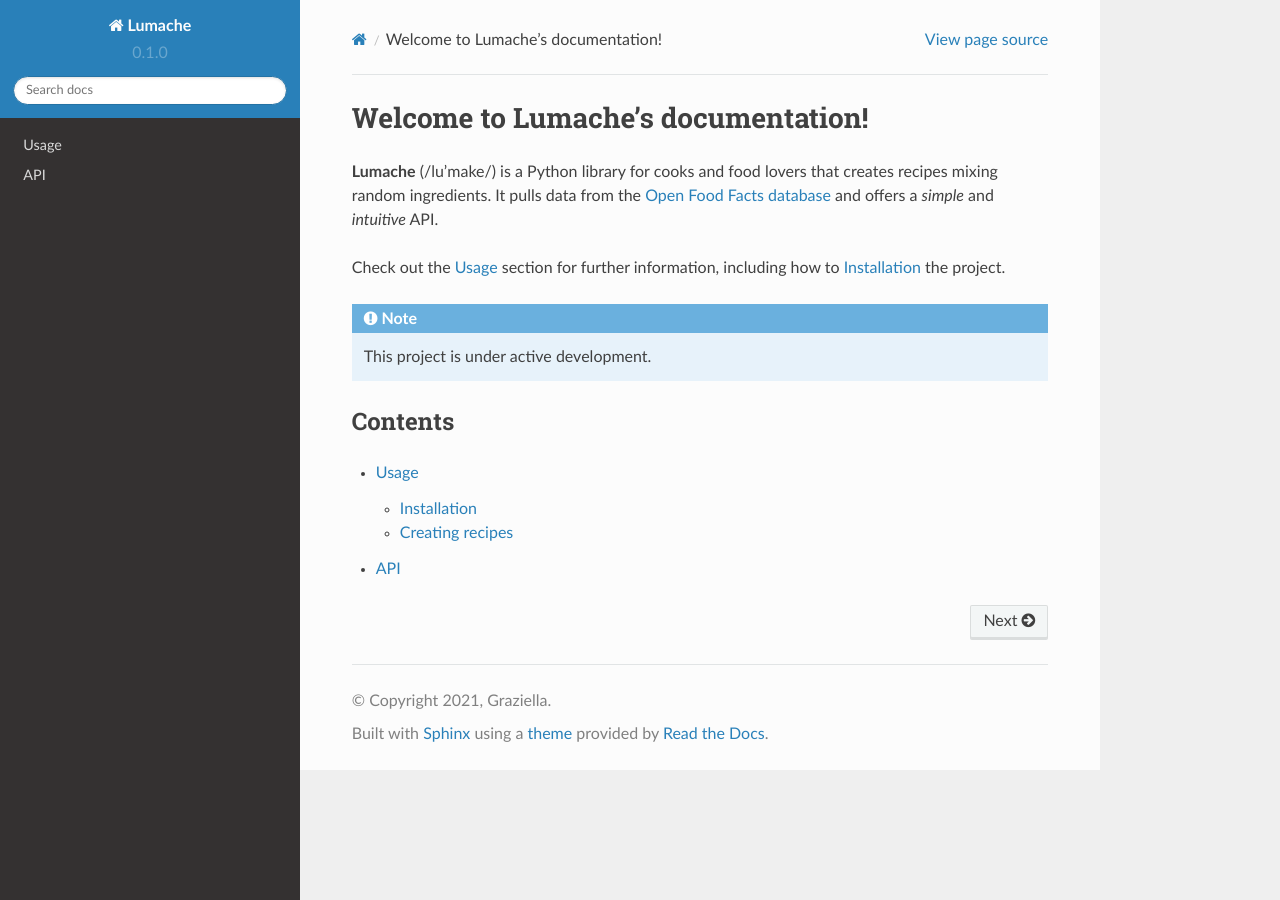
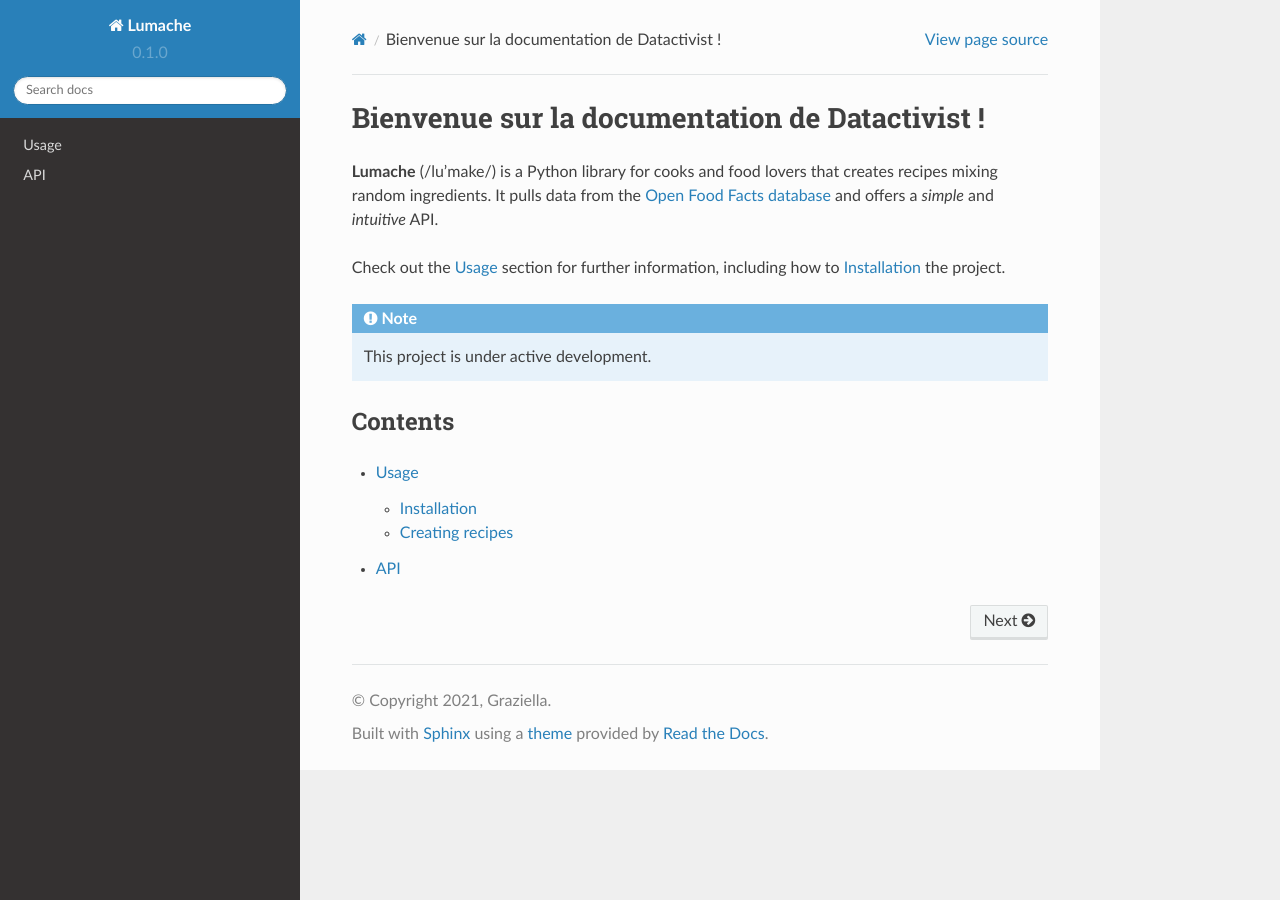
Before and after one commit to datactivist/documentation-datactivist, a Sphinx documentation site: the page built from docs/source/index.rst, in a window 1280 px wide. Built offline with Sphinx 7.4.7 and the Read the Docs theme 2.0.0, drawn with Linux system fonts in a browser that asks for light colours.

Commit message:
Update index.rst

```diff
--- a/docs/source/index.rst
+++ b/docs/source/index.rst
@@ -1,4 +1,4 @@
-Welcome to Lumache's documentation!
+Bienvenue sur la documentation de Datactivist !
 ===================================
 
 **Lumache** (/lu'make/) is a Python library for cooks and food lovers
```
